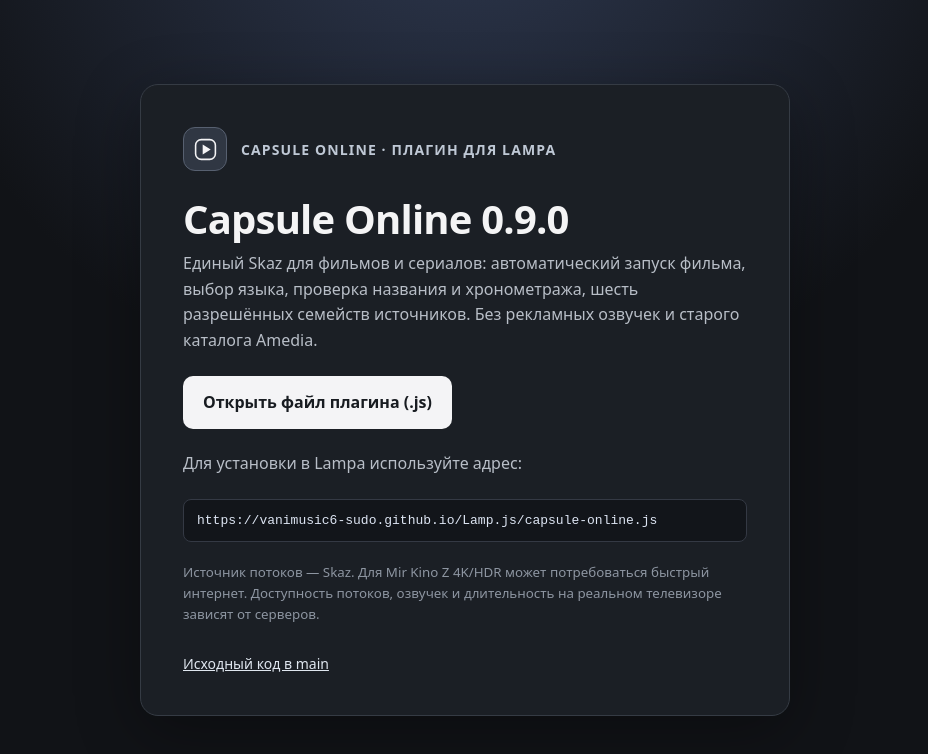
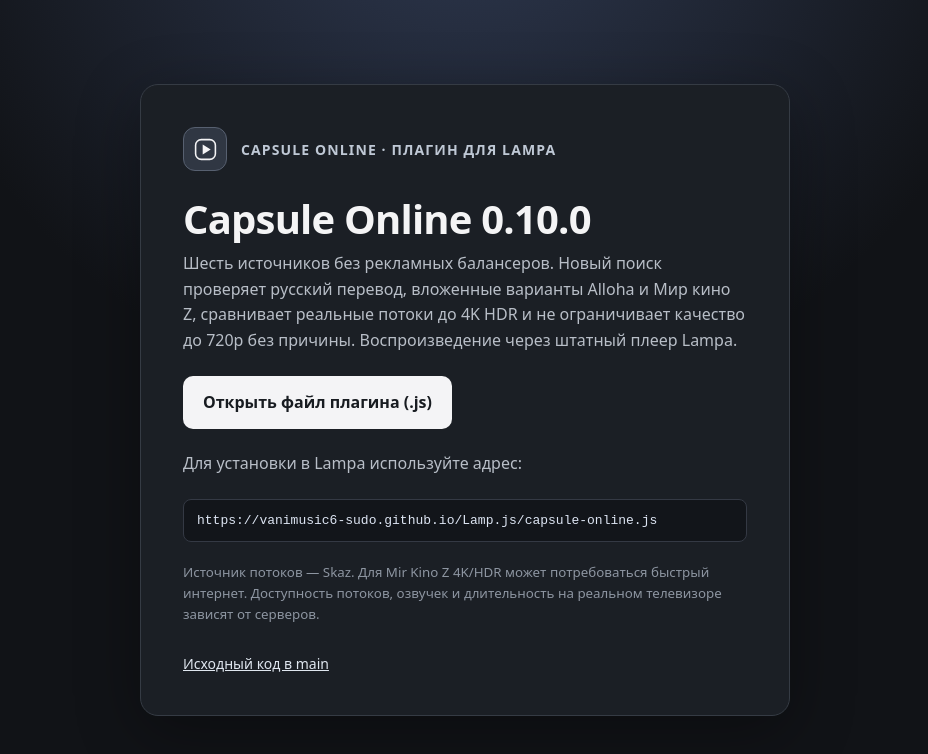
Before and after one commit to vanimusic6-sudo/Lamp.js, a plain HTML site: page capsule-online.html in a window 1280 px wide. Shown: the whole page, without its empty margins (175-1103 px from the left). Drawn offline with Linux system fonts and the light colour scheme.

Commit message:
docs(pages): Capsule Online v0.10.0 high-quality search release

```diff
--- a/capsule-online.html
+++ b/capsule-online.html
@@ -3,7 +3,7 @@
 <head>
 <meta charset="utf-8"><meta name="viewport" content="width=device-width,initial-scale=1">
 <meta name="color-scheme" content="dark">
-<title>Capsule Online 0.9.0 — Lampa</title>
+<title>Capsule Online 0.10.0 — Lampa</title>
 <style>
 :root{font-family:system-ui,-apple-system,Segoe UI,Roboto,sans-serif;color:#f4f4f5;background:#111317}
 *{box-sizing:border-box}body{min-height:100vh;margin:0;display:grid;place-items:center;padding:24px;background:radial-gradient(circle at 50% -20%,#303b54 0%,transparent 50%),#111317}
@@ -18,8 +18,8 @@ small{color:#8d95a1;line-height:1.6;display:block;margin-top:20px}a{color:#e0e7f
 </head>
 <body><main>
 <div class="brand"><div class="logo" aria-hidden="true"><svg viewBox="0 0 24 24" width="25" height="25" fill="none" stroke="currentColor" stroke-width="1.5"><rect x="2.5" y="2.5" width="19" height="19" rx="5.5"/><path d="M9.3 7.1 17 12l-7.7 4.9z" fill="currentColor" stroke="none"/></svg></div><span>Capsule Online · плагин для Lampa</span></div>
-<h1>Capsule Online 0.9.0</h1>
-<p>Единый Skaz для фильмов и сериалов: автоматический запуск фильма, выбор языка, проверка названия и хронометража, шесть разрешённых семейств источников. Без рекламных озвучек и старого каталога Amedia.</p>
+<h1>Capsule Online 0.10.0</h1>
+<p>Шесть источников без рекламных балансеров. Новый поиск проверяет русский перевод, вложенные варианты Alloha и Мир кино Z, сравнивает реальные потоки до 4K HDR и не ограничивает качество до 720p без причины. Воспроизведение через штатный плеер Lampa.</p>
 <p><a class="download" href="./capsule-online.js">Открыть файл плагина (.js)</a></p>
 <p>Для установки в Lampa используйте адрес:</p>
 <code>https://vanimusic6-sudo.github.io/Lamp.js/capsule-online.js</code>
```
